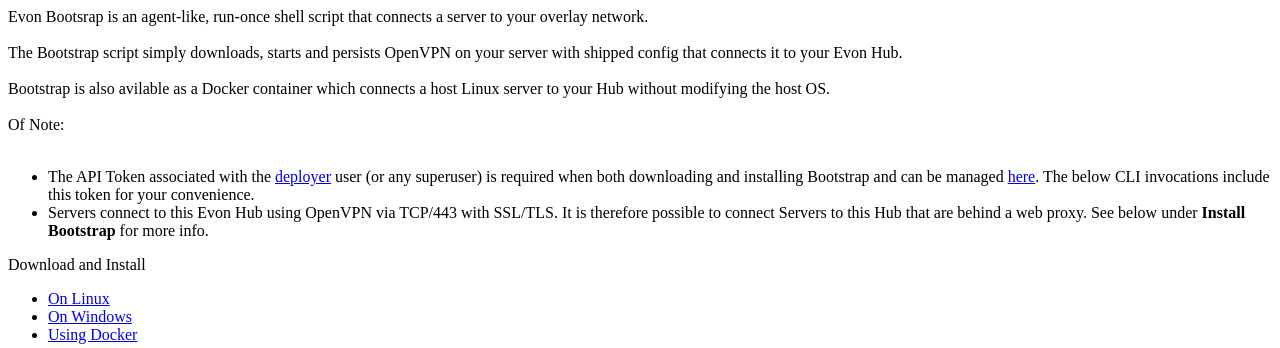
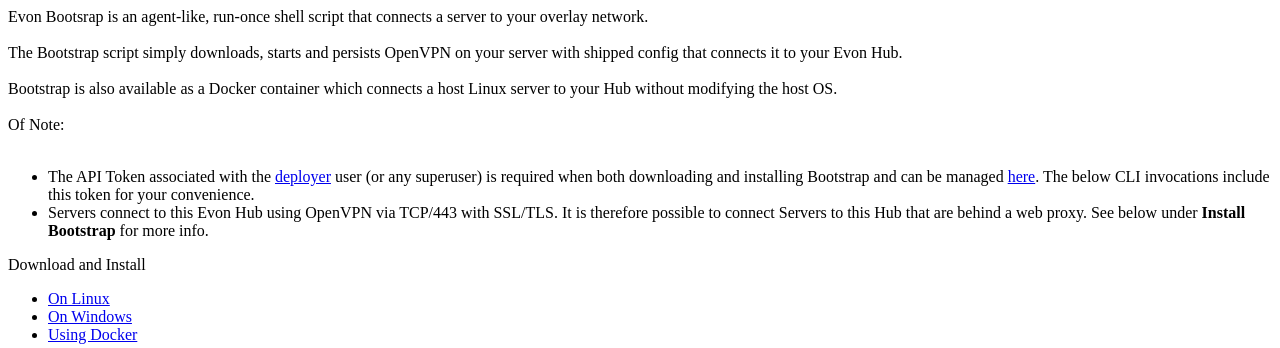
Before and after one commit to linuxdojo/evon-hub, a Django app: template hub/templates/hub/bootstrap.html in a window 1280 px wide. Shown: the top 348 px of the page. Run offline with Django 4.2, Linux system fonts and the light colour scheme; the template is opened without the code that fills it, so the values that code supplies are empty; some libraries are stand-ins or nearby versions.

Commit message:
fix typos

```diff
--- a/hub/templates/hub/bootstrap.html
+++ b/hub/templates/hub/bootstrap.html
@@ -6,7 +6,7 @@
         <br />
         The Bootstrap script simply downloads, starts and persists OpenVPN on your server with shipped config that connects it to your Evon Hub.<br />
         <br />
-        Bootstrap is also avilable as a Docker container which connects a host Linux server to your Hub without modifying the host OS.<br />
+        Bootstrap is also available as a Docker container which connects a host Linux server to your Hub without modifying the host OS.<br />
         <br />
         Of Note:<br />
         <br />
--- a/hub/templates/hub/openvpn_client_config.html
+++ b/hub/templates/hub/openvpn_client_config.html
@@ -155,7 +155,7 @@ done</pre>
                 <hr>
                 <h5>Example Usage:</h5>
                 <pre>
-$ chmod +x list_servesrs.sh
+$ chmod +x list_servers.sh
 $ ./list_servers.sh
 IPv4             State   FQDN
 100.111.224.6    up      webserver.example.com.{{ account_domain }}
```
